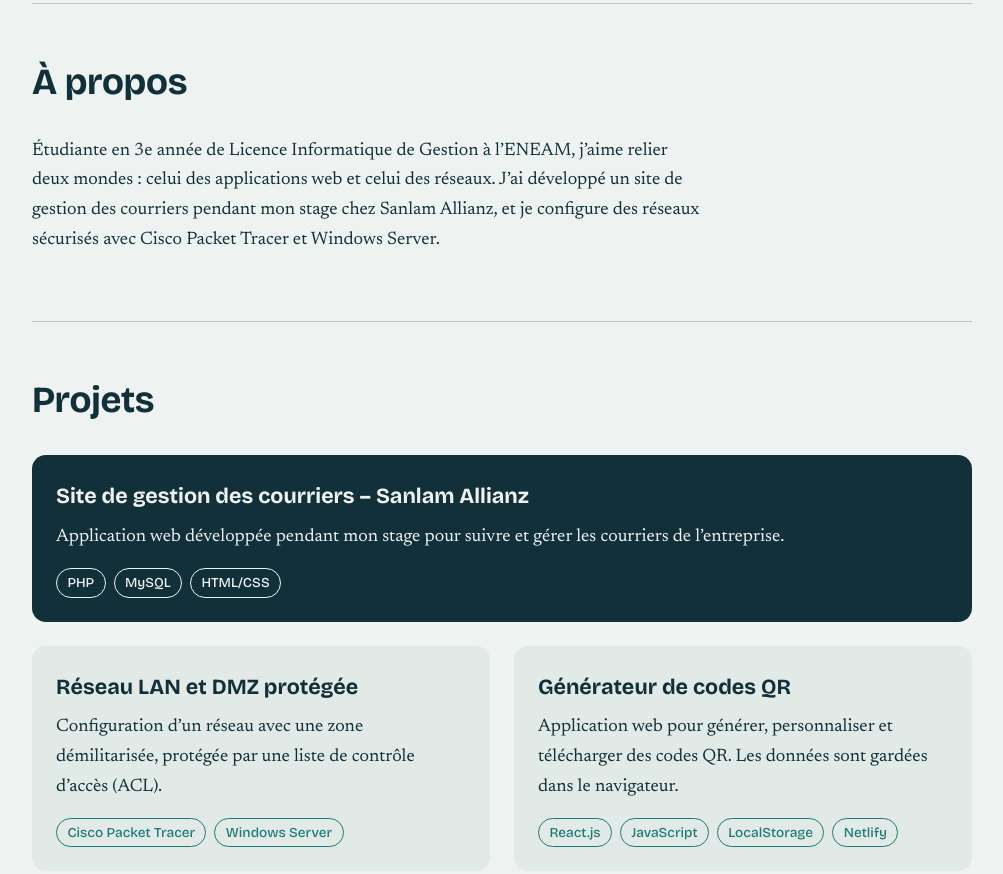
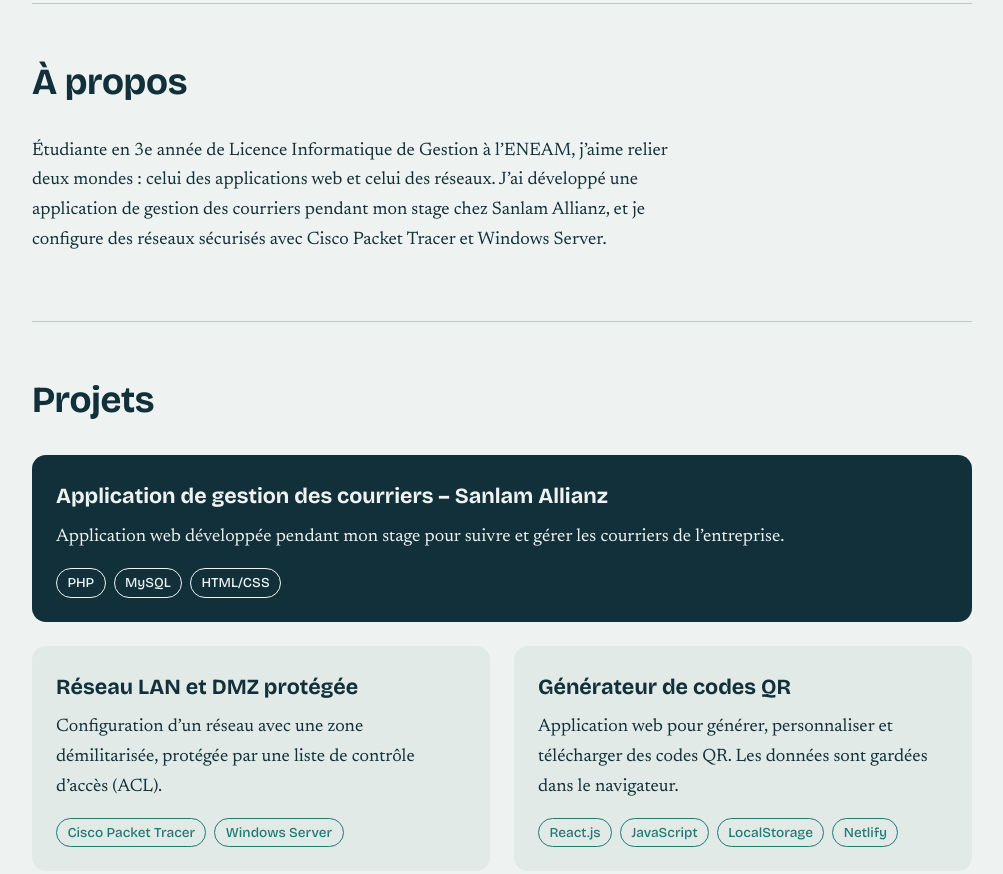
Before and after one commit to esthe-cpu/esthe-cpu.github.io, a plain HTML site: page index.html in a window 1280 px wide. Shown: the part 652-1526 px from the top of the page, without its empty margins (138-1141 px from the left). Drawn offline with nearby package versions, Linux system fonts and the light colour scheme.

Commit message:
Add files via upload

```diff
--- a/index.html
+++ b/index.html
@@ -84,11 +84,11 @@ footer{padding:2rem 0 3rem;color:var(--muted);font-size:.95rem}
 </div>
 
 <section id="a-propos"><h2>À propos</h2>
-<p class="about">Étudiante en 3e année de Licence Informatique de Gestion à l’ENEAM, j’aime relier deux mondes : celui des applications web et celui des réseaux. J’ai développé un site de gestion des courriers pendant mon stage chez Sanlam Allianz, et je configure des réseaux sécurisés avec Cisco Packet Tracer et Windows Server.</p></section>
+<p class="about">Étudiante en 3e année de Licence Informatique de Gestion à l’ENEAM, j’aime relier deux mondes : celui des applications web et celui des réseaux. J’ai développé une application de gestion des courriers pendant mon stage chez Sanlam Allianz, et je configure des réseaux sécurisés avec Cisco Packet Tracer et Windows Server.</p></section>
 
 <section id="projets"><h2>Projets</h2>
 <div class="proj">
-<article class="p main"><h3>Site de gestion des courriers – Sanlam Allianz</h3>
+<article class="p main"><h3>Application de gestion des courriers – Sanlam Allianz</h3>
 <p>Application web développée pendant mon stage pour suivre et gérer les courriers de l’entreprise.</p>
 <ul class="tags"><li class="tag">PHP</li><li class="tag">MySQL</li><li class="tag">HTML/CSS</li></ul></article>
 <article class="p"><h3>Réseau LAN et DMZ protégée</h3>
@@ -107,7 +107,7 @@ footer{padding:2rem 0 3rem;color:var(--muted);font-size:.95rem}
 
 <section id="parcours"><h2>Parcours</h2>
 <ul class="tl">
-<li><b>Stagiaire développeuse, Sanlam Allianz</b><span>Juin à août 2026. Développement du site de gestion des courriers, vérification de l’installation et du bon fonctionnement des postes, contrôle de la connexion à Internet par câble.</span></li>
+<li><b>Stagiaire développeuse, Sanlam Allianz</b><span>Juin à août 2026. Développement de l’application de gestion des courriers, vérification de l’installation et du bon fonctionnement des postes, contrôle de la connexion à Internet par câble.</span></li>
 <li><b>Licence Informatique de Gestion, ENEAM – Université d’Abomey-Calavi</b><span>Cotonou, depuis 2024, actuellement en 3e année</span></li>
 <li><b>Baccalauréat série D, Collège Privé Saint Laurent</b><span>Bénin, 2024</span></li>
 <li><b>BEPC, Collège Privé Saint Laurent</b><span>Bénin, 2021</span></li>
```
